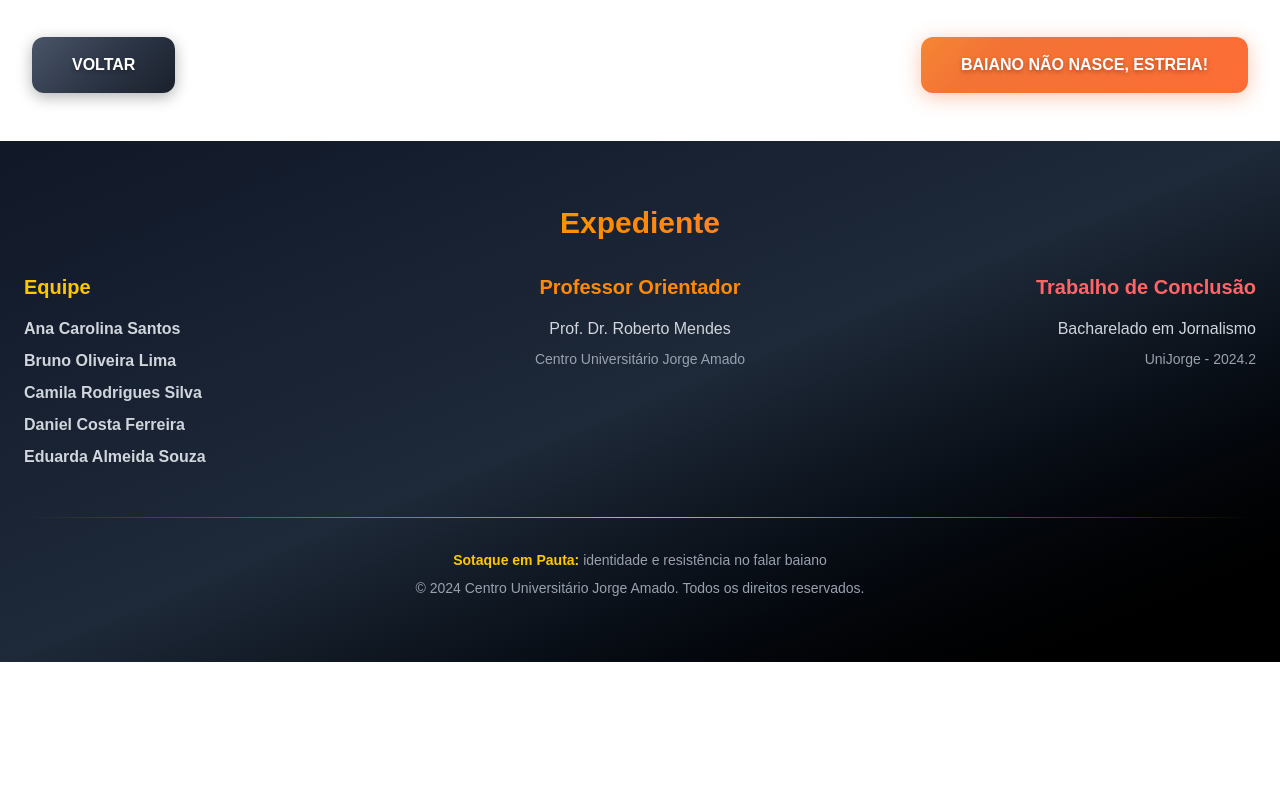
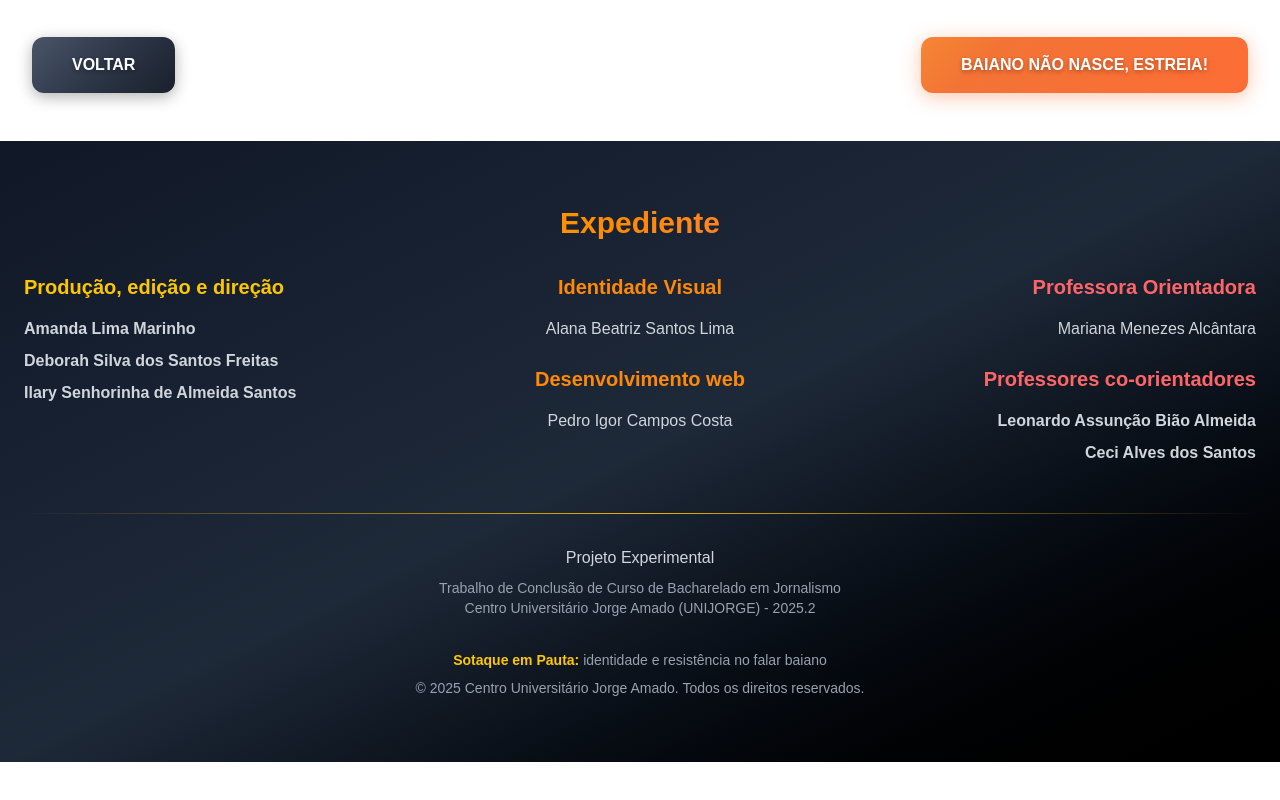
Before and after one commit to pedroigor09/jornalismoproject, a Next.js app: page /oxe-que-arte in a window 1280 px wide. Shown: the part 7578-8378 px from the top of the page. Before the commit the page ends 8290 px from the top, so only its background shows below. Built offline with nearby package versions, Linux system fonts and the light colour scheme; grey boxes are pictures that could not be loaded.

Commit message:
feat: add support for audio images and highlight quotes in MediaSectionHeader; update media data with new formats

```diff
--- a/src/components/sections/MediaSection/SectionHeader.tsx
+++ b/src/components/sections/MediaSection/SectionHeader.tsx
@@ -5,6 +5,8 @@ import gsap from 'gsap';
 import { ScrollTrigger } from 'gsap/ScrollTrigger';
 import { YouTubeEmbed } from '@/components/ui/YouTubeEmbed';
 import { QuoteWithImage } from '@/components/ui/QuoteWithImage';
+import { ClickableAudioImage } from '@/components/ui/ClickableAudioImage';
+import { HighlightQuote } from '@/components/ui/HighlightQuote';
 
 interface MediaSectionHeaderProps {
   title: string;
@@ -130,6 +132,40 @@ export const MediaSectionHeader = ({ title, subtitle, introductions }: MediaSect
                 );
               }
 
+              // Verifica se é um marcador de áudio com imagem
+              // Formato: [AUDIO_IMAGE:imagePath:audioPath:transcript:speaker]
+              const audioImageMatch = paragraph.match(/^\[AUDIO_IMAGE:([^:]+):([^:]+):([^:]+):([^\]]+)\]$/);
+
+              if (audioImageMatch) {
+                return (
+                  <div key={index} className="my-12">
+                    <ClickableAudioImage
+                      imageSrc={audioImageMatch[1]}
+                      audioSrc={audioImageMatch[2]}
+                      transcript={audioImageMatch[3]}
+                      speaker={audioImageMatch[4]}
+                      alt={audioImageMatch[4]}
+                    />
+                  </div>
+                );
+              }
+
+              // Verifica se é uma citação formatada com aspas e " - Autor"
+              const trimmed = paragraph.trim();
+              const quotePattern = /^[""](.+?)[""]\.?\s*-\s*(.+?)\.?$/;
+              const quoteMatch = trimmed.match(quotePattern);
+
+              if (quoteMatch) {
+                return (
+                  <div key={index} className="my-12">
+                    <HighlightQuote
+                      quote={quoteMatch[1].trim()}
+                      author={quoteMatch[2].trim()}
+                    />
+                  </div>
+                );
+              }
+
               return (
                 <p
                   key={index}
--- a/src/components/ui/Footer.tsx
+++ b/src/components/ui/Footer.tsx
@@ -20,31 +20,36 @@ export const Footer = ({
             Expediente
           </h2>
 
-          <div className="grid grid-cols-1 md:grid-cols-3 gap-8">
-            {/* Equipe */}
+          <div className="grid grid-cols-1 md:grid-cols-2 lg:grid-cols-3 gap-8">
+            {/* Produção, edição e direção */}
             <div className="text-center md:text-left">
-              <h3 className="text-xl font-bold mb-4 text-yellow-400">Equipe</h3>
+              <h3 className="text-xl font-bold mb-4 text-yellow-400">Produção, edição e direção</h3>
               <ul className="space-y-2 text-gray-300">
-                <li>Ana Carolina Santos</li>
-                <li>Bruno Oliveira Lima</li>
-                <li>Camila Rodrigues Silva</li>
-                <li>Daniel Costa Ferreira</li>
-                <li>Eduarda Almeida Souza</li>
+                <li>Amanda Lima Marinho</li>
+                <li>Deborah Silva dos Santos Freitas</li>
+                <li>Ilary Senhorinha de Almeida Santos</li>
               </ul>
             </div>
 
-            {/* Professor Orientador */}
+            {/* Identidade Visual e Desenvolvimento */}
             <div className="text-center">
-              <h3 className="text-xl font-bold mb-4 text-orange-400">Professor Orientador</h3>
-              <p className="text-gray-300 font-semibold">Prof. Dr. Roberto Mendes</p>
-              <p className="text-gray-400 text-sm mt-2">Centro Universitário Jorge Amado</p>
+              <h3 className="text-xl font-bold mb-4 text-orange-400">Identidade Visual</h3>
+              <p className="text-gray-300 mb-6">Alana Beatriz Santos Lima</p>
+
+              <h3 className="text-xl font-bold mb-4 text-orange-400">Desenvolvimento web</h3>
+              <p className="text-gray-300">Pedro Igor Campos Costa</p>
             </div>
 
-            {/* TCC */}
+            {/* Orientação */}
             <div className="text-center md:text-right">
-              <h3 className="text-xl font-bold mb-4 text-red-400">Trabalho de Conclusão</h3>
-              <p className="text-gray-300">Bacharelado em Jornalismo</p>
-              <p className="text-gray-400 text-sm mt-2">UniJorge - 2024.2</p>
+              <h3 className="text-xl font-bold mb-4 text-red-400">Professora Orientadora</h3>
+              <p className="text-gray-300 font-semibold mb-6">Mariana Menezes Alcântara</p>
+
+              <h3 className="text-xl font-bold mb-4 text-red-400">Professores co-orientadores</h3>
+              <ul className="space-y-2 text-gray-300">
+                <li>Leonardo Assunção Bião Almeida</li>
+                <li>Ceci Alves dos Santos</li>
+              </ul>
             </div>
           </div>
         </div>
@@ -52,12 +57,21 @@ export const Footer = ({
         {/* Divider */}
         <div className="w-full h-px bg-gradient-to-r from-transparent via-yellow-500 to-transparent mb-8" />
 
+        {/* TCC Info */}
+        <div className="text-center mb-8">
+          <p className="text-gray-300 font-semibold mb-2">Projeto Experimental</p>
+          <p className="text-gray-400 text-sm">
+            Trabalho de Conclusão de Curso de Bacharelado em Jornalismo<br />
+            Centro Universitário Jorge Amado (UNIJORGE) - 2025.2
+          </p>
+        </div>
+
         {/* Copyright */}
         <div className="text-center text-gray-400 text-sm">
           <p className="mb-2">
             <strong className="text-yellow-400">Sotaque em Pauta:</strong> identidade e resistência no falar baiano
           </p>
-          <p>© 2024 Centro Universitário Jorge Amado. Todos os direitos reservados.</p>
+          <p>© 2025 Centro Universitário Jorge Amado. Todos os direitos reservados.</p>
         </div>
       </div>
     </footer>
```
Also changed, not shown: src/lib/mediaData.ts (+12 -2 lines).
